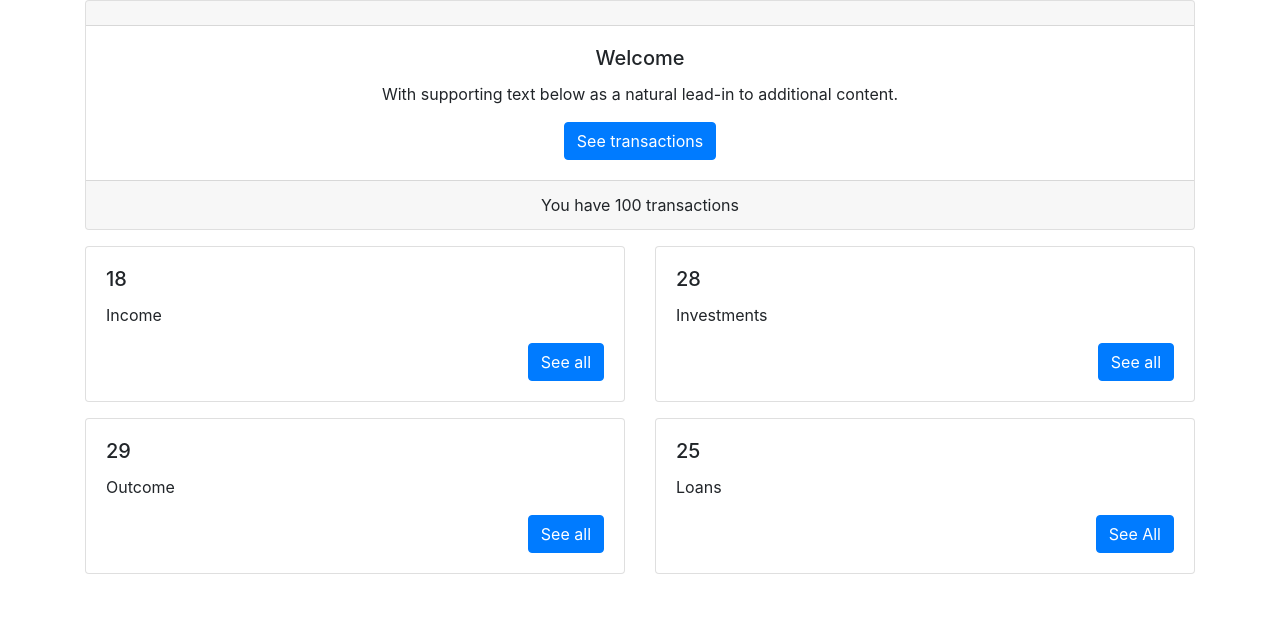
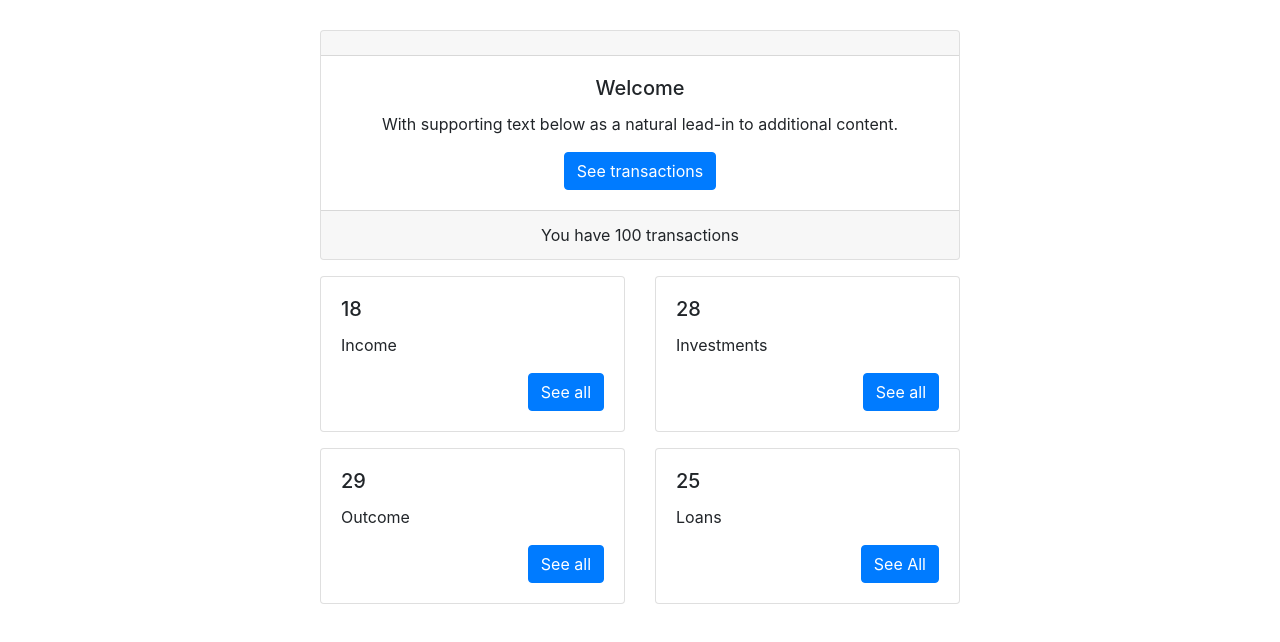
Before and after one commit to peacelovecookies/solidbranch_test, an Angular app: page / in a window 1280 px wide. Shown: the top 642 px of the page. Built offline with nearby package versions, Linux system fonts and the light colour scheme.

Commit message:
add main container

```diff
--- a/src/app/app.component.html
+++ b/src/app/app.component.html
@@ -1,2 +1,4 @@
-<app-heading></app-heading>
-<app-cards></app-cards>
+<div class="container">
+  <app-heading></app-heading>
+  <app-cards></app-cards>
+</div>
--- a/src/app/app.component.scss
+++ b/src/app/app.component.scss
@@ -0,0 +1,4 @@
+.container {
+  max-width: 700px;
+  margin-top: 30px;
+}
```
